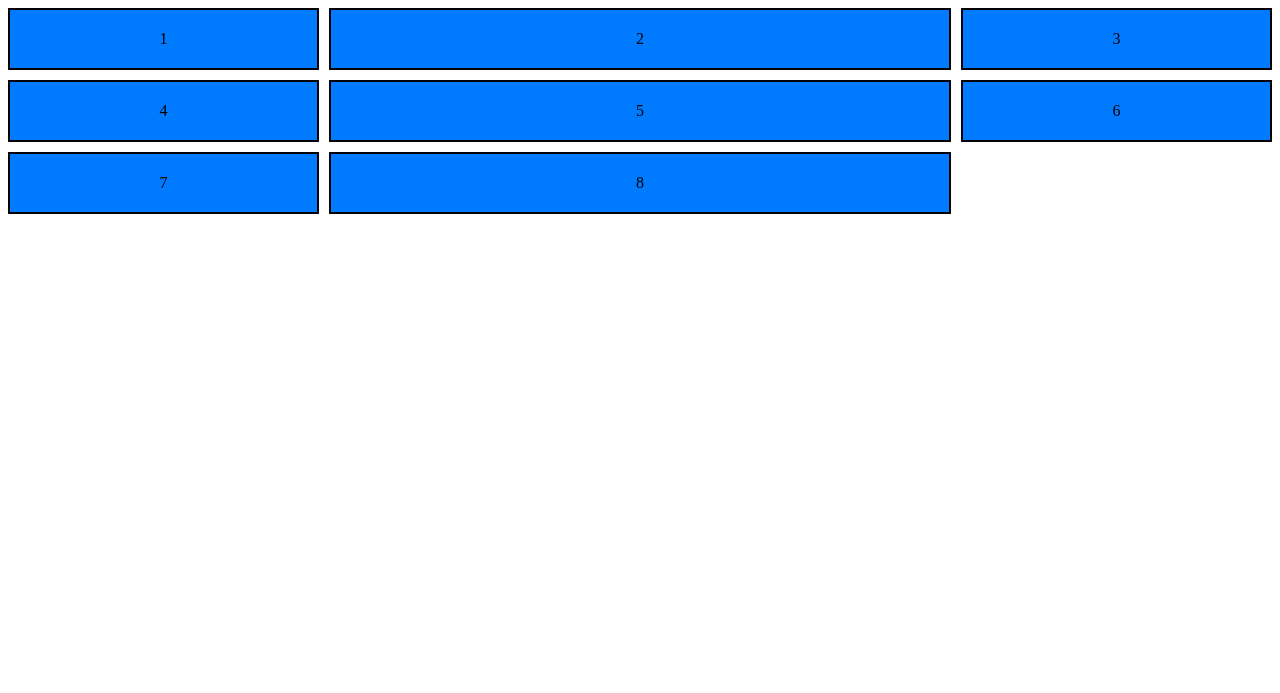
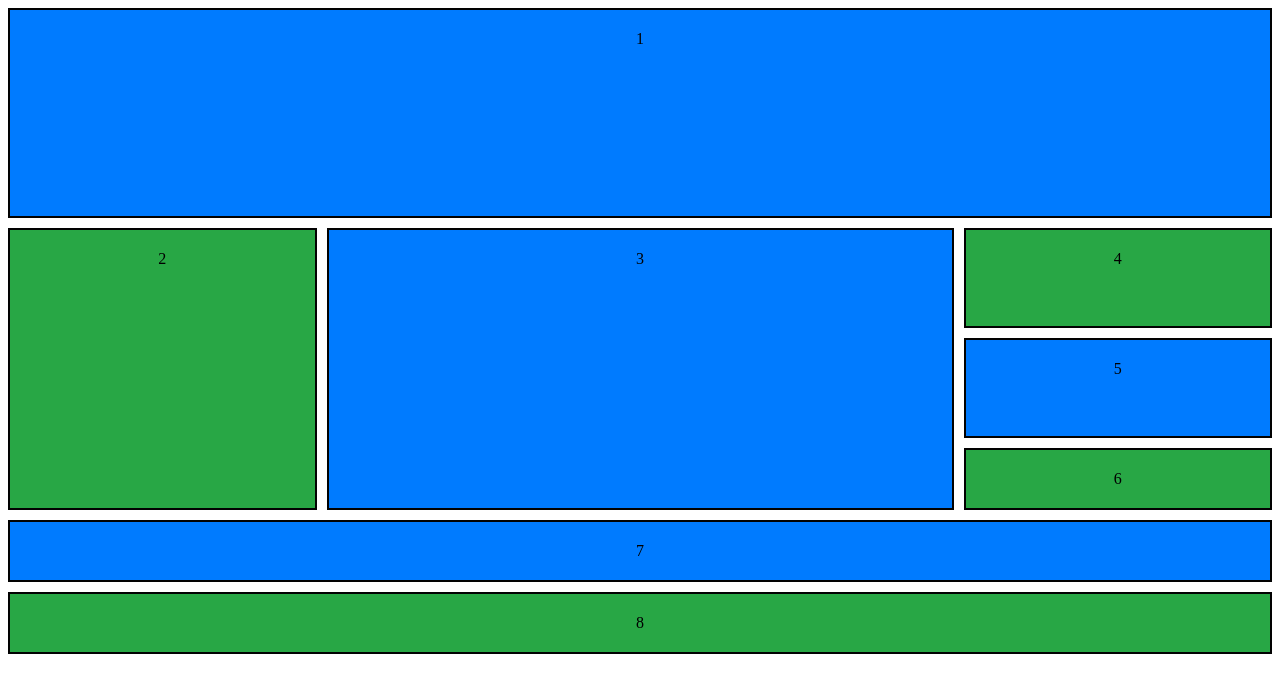
Before and after one commit to D4vId465/flexbox-and-grid, a Flask app: template BOOTSTRAP/templates/grid.html in a window 1280 px wide. Shown: the top 693 px of the page. Run offline with Flask 3, Linux system fonts and the light colour scheme; the template is opened without the code that fills it, so the values that code supplies are empty.

Commit message:
Add files via upload

```diff
--- a/BOOTSTRAP/static/style_grid.css
+++ b/BOOTSTRAP/static/style_grid.css
@@ -1,6 +1,7 @@
 .container {
     display: grid;
-    grid-template-columns: 1fr 2fr 1fr;
+    grid-template-columns: repeat(4, 1fr);
+    grid-template-rows: repeat(4,100px);
     gap: 10px;
 }
 
@@ -10,3 +11,32 @@
     text-align: center;
     border: 2px solid #020202;
 }
+
+.box:nth-child(even) {
+    background-color: #28a745;
+}
+
+.box:nth-child(1) {
+    grid-column: span 4;
+    grid-row: span 2;
+}
+
+.box:nth-child(2) {
+    grid-column: span 1;
+    grid-row: span 3;
+}
+
+.box:nth-child(3) {
+    grid-column: span 2;
+    grid-row: span 3;
+}
+
+.box:nth-child(8) {
+    grid-column: span 4;
+    grid-row: span 1;
+}
+
+.box:nth-child(7) {
+    grid-column: span 4;
+    grid-row: span 1;
+}
```
Also changed, not shown: BOOTSTRAP/grid_respons.html (added, +20 -0 lines), BOOTSTRAP/static/style_grid_respons.css (added, +24 -0 lines).
